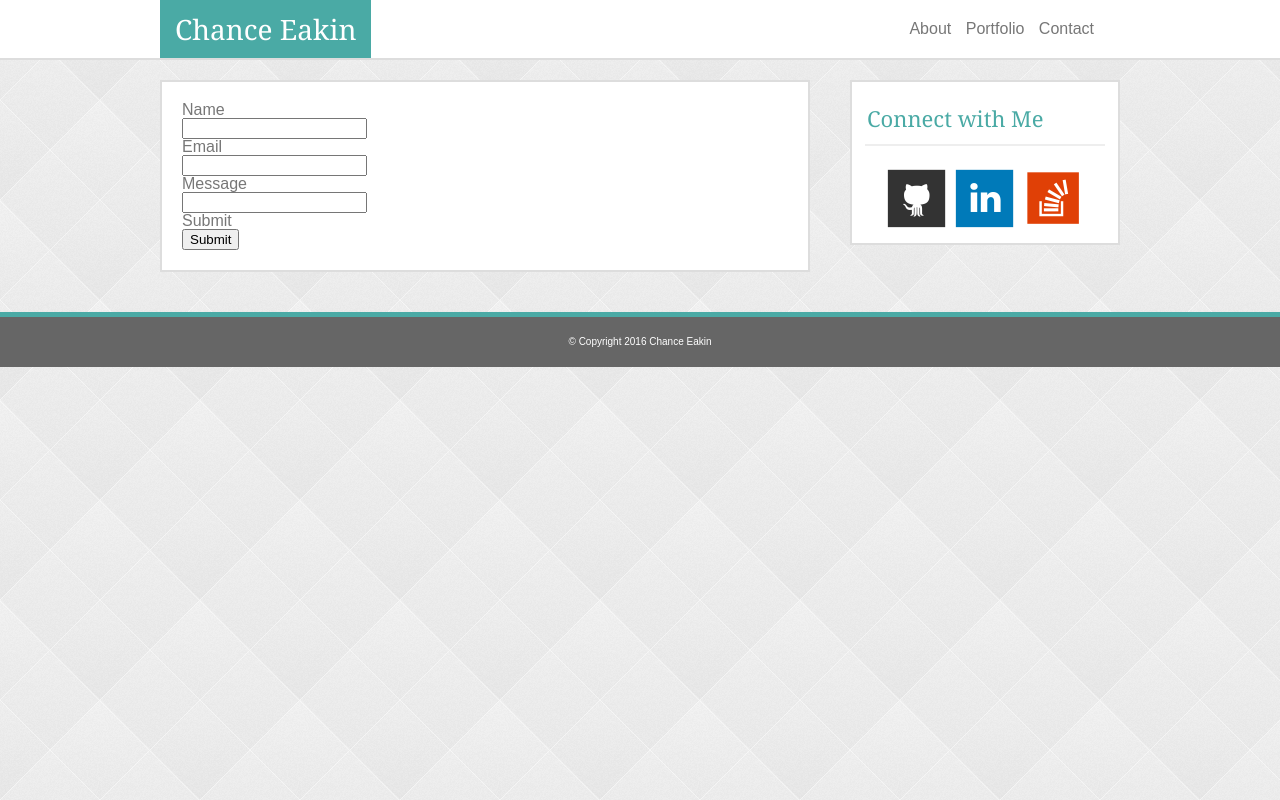
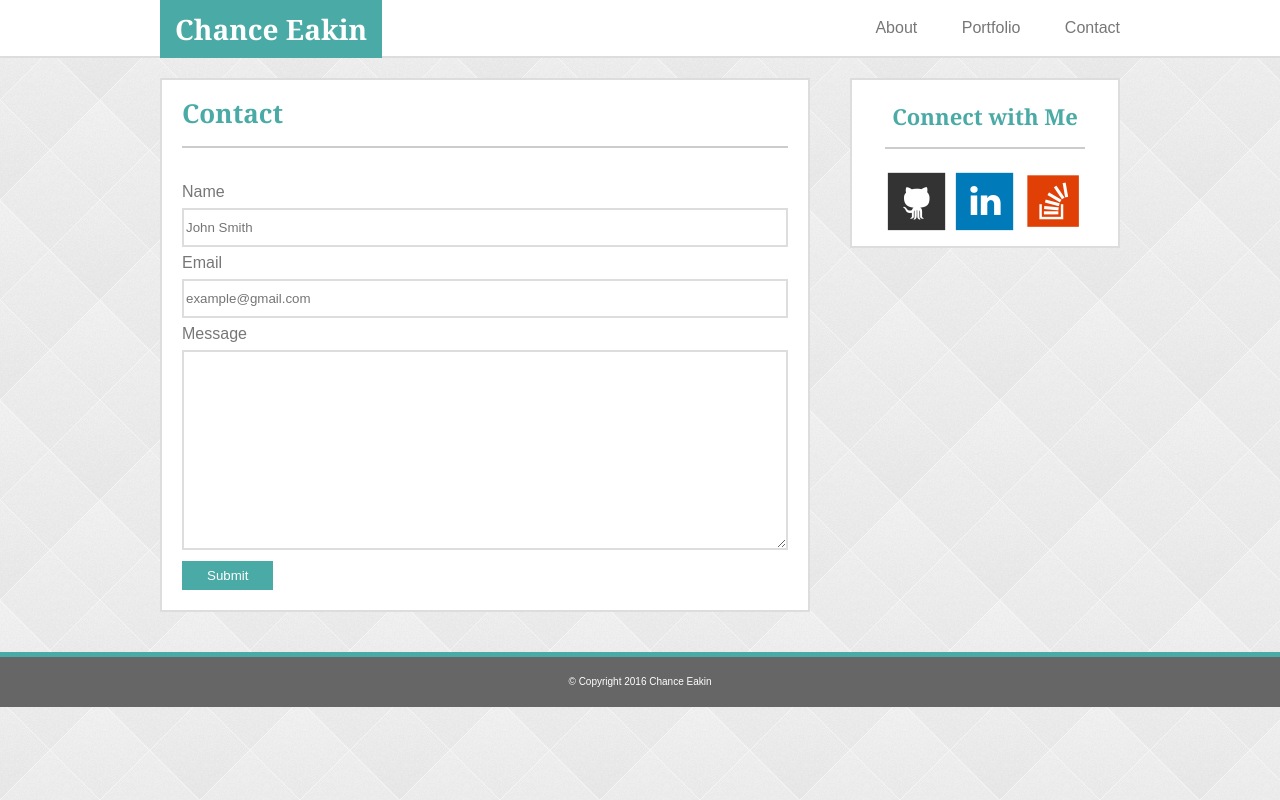
Before and after one commit to chanceeakin/Basic-Portfolio, a PHP site: page /contact.html in a window 1280 px wide. Run offline with PHP 8.4, Linux system fonts and the light colour scheme.

Commit message:
finished contact.html

```diff
--- a/assets/css/style.css
+++ b/assets/css/style.css
@@ -26,6 +26,7 @@ a {
     margin: 0 auto;
 }
 
+
 /* Header content */
 
 header {
@@ -38,15 +39,15 @@ header {
     margin-bottom: 20px;
 }
 
-
 hr {
     height: 2px;
-    color: #eee;
-    background: #eee;
+    color: #cccccc;
+    background: #cccccc;
     font-size: 0;
     border: 0;
-    width: 95%;
+    width: 100%;
     align: center;
+    margin-top: 20px;
     margin-bottom: 20px;
 }
 
@@ -57,6 +58,7 @@ hr {
 
 .jumbotron {
     font-size: 28px;
+    font-weight: bold;
     background-color: #4aaaa5;
     color: #ffffff;
     font-family: 'Georgia', Times, 'Times New Roman', serif;
@@ -74,24 +76,26 @@ hr {
 
 .navbar ul {
     list-style-type: none;
-    padding: 21px;
+    padding: 20px 0px 20px 0px;
 }
 
 .navbar li {
     display: inline;
     margin: 0px;
-    padding-left: 5px;
-    padding-right: 5px;
+    padding-left: 20px;
+    padding-right: 20px;
 }
 
-
+.navbar li:last-child {
+    padding-right: 0px;
+}
 
 
 /* Main content styling */
 
 h2 {
     font-size: 26px;
-    font-weight: 800px;
+    font-weight: bold;
     font-family: 'Georgia', Times, 'Times New Roman', serif;
     color: #4aaaa5;
     text-align: left;
@@ -99,15 +103,15 @@ h2 {
 
 h3 {
     font-size: 22px;
+    font-weight: bold;
     font-family: 'Georgia', Times, 'Times New Roman', serif;
     color: #4aaaa5;
-    text-align: left;
+    text-align: center;
 }
 
 .main-content {
     width: 650px;
     margin: 0px;
-    padding: 0px;
     color: #777777;
     display: block;
     float: left;
@@ -119,16 +123,18 @@ h3 {
     margin-bottom: 40px;
 }
 
-/* Unique About information */
-#about-me-title {
-    padding: 5px 5px 5px 18px;
+#main-content-title {
+    padding: 5px 5px 0px 0px;
     margin-bottom: 10px;
 }
+
+
+/* Unique About information */
 
 #headshot-image {
     height: auto;
     width: 200px;
-    margin: 0px 20px 20px 20px;
+    margin: 0px 20px 20px 0px;
     float: left;
 }
 
@@ -136,12 +142,13 @@ h3 {
     width: auto;
     max-width: 50%;
     display: inline;
-    padding-top: 20px;
-    line-height: 2em;
+    padding: 20px 20px 20px 20px;
+    line-height: 1.5em;
 }
 
 
 /* Unique portfolio information */
+
 .image {
     display: inline-block;
     float: left;
@@ -169,6 +176,45 @@ h3 {
 }
 
 
+/* Contact Main content styling */
+
+input:placeholder{
+    padding-left: 20px;
+
+}
+
+input[type=text] {
+    width: 100%;
+    padding: auto;
+    padding-top: 10px;
+    padding-bottom: 10px;
+    margin: 8px 0;
+    box-sizing: border-box;
+    border-width: 2px;
+    border-style: solid;
+    border-color: #dddddd;
+}
+
+textarea {
+    width: 100%;
+    height: 200px;
+    padding: auto;
+    padding-top: 10px;
+    padding-bottom: 10px;
+    margin: 8px 0;
+    box-sizing: border-box;
+    border-width: 2px;
+    border-style: solid;
+    border-color: #dddddd;
+}
+
+input[type=submit] {
+    background-color: #4aaaa5;
+    color: #ffffff;
+    padding: 7px 25px 7px 25px;
+    border: 0px;
+}
+
 /* side bar! */
 
 .sidebar {
@@ -185,12 +231,11 @@ h3 {
 }
 
 .sidebar hr {
-    width: 90%;
+    width: 75%;
 }
 
 .sidebar-title {
-    padding: 5px 5px 5px 15px;
-    margin: 20px 0px 10px 0px;
+    margin-top: 25px;
 }
 
 .sidebar-links {
--- a/contact.html
+++ b/contact.html
@@ -29,17 +29,20 @@
         <div class="body-chunk">
             <!-- Main Content Section -->
             <section class="main-content">
-                <form>
-                    Name
+                <div class="main-content-title">
+                    <h2>Contact</h2>
+                </div>
+                <hr>
+                <form class="form">
                     <br>
-                    <input type="text" name="name">
-                    <br> Email
+                    <h5>Name</h5>
+                    <input placeholder="John Smith" type="text" name="name">
                     <br>
-                    <input type="text" name="email">
-                    <br> Message
+                    <h5>Email</h5>
+                    <input placeholder="example@gmail.com" type="text" name="email">
                     <br>
-                    <input type="text" name="message">
-                    <br> Submit
+                    <h5>Message</h5>
+                    <textarea name="message"></textarea>
                     <br>
                     <input type="submit" value="Submit">
                 </form>
--- a/index.html
+++ b/index.html
@@ -30,7 +30,7 @@
         <div class="body-chunk">
             <!-- Main Content Section -->
             <section class="main-content">
-                <div id="about-me-title">
+                <div id="main-content-title">
                     <h2>About Me</h2>
                 </div>
                 <hr>
--- a/portfolio.html
+++ b/portfolio.html
@@ -29,7 +29,7 @@
         <div class="body-chunk">
         <!-- Main Content Section -->
         <section class="main-content">
-            <div class="about-me-title">
+            <div class="main-content-title">
                 <h2>Portfolio</h2>
             </div>
             <hr>
```
